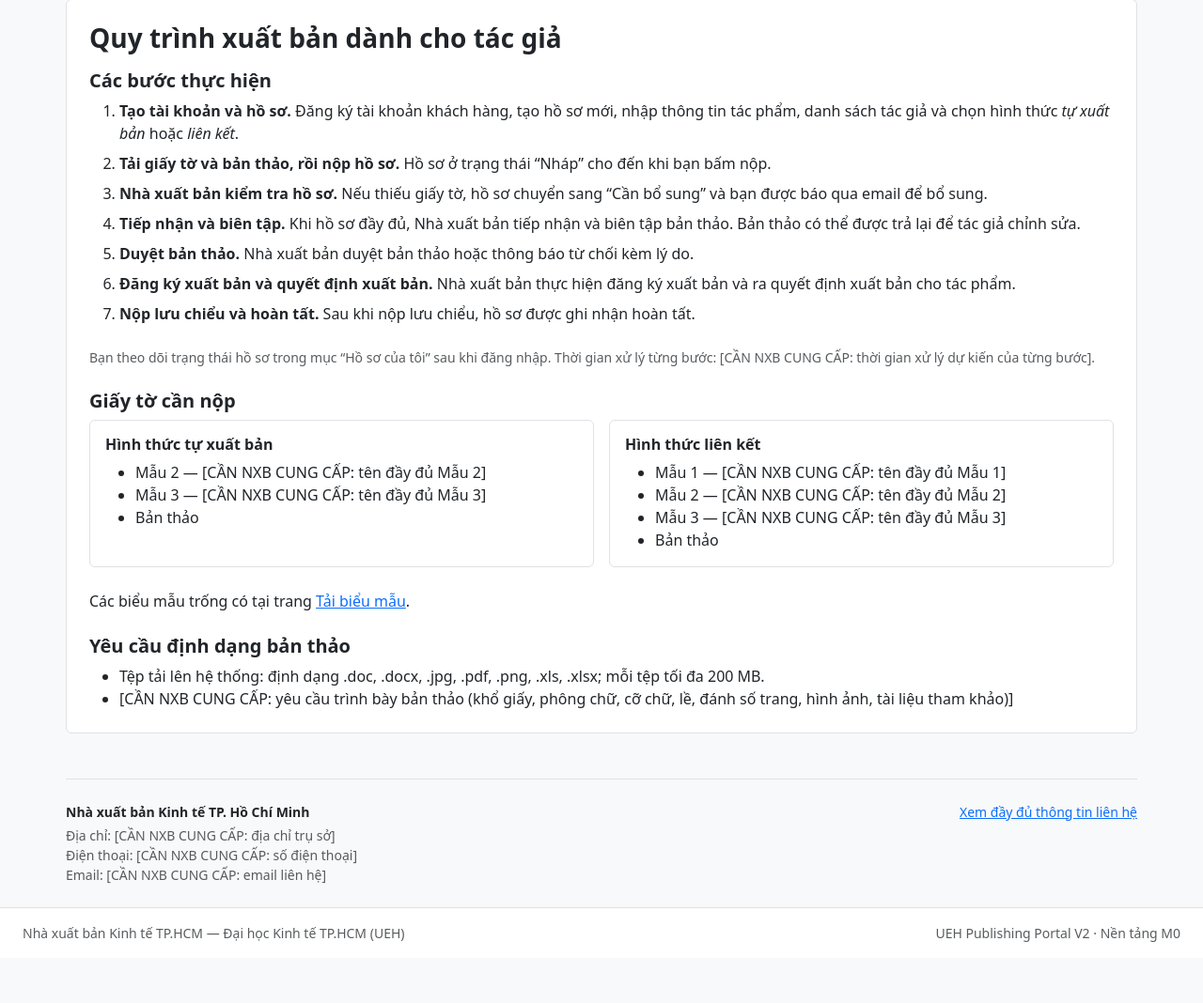
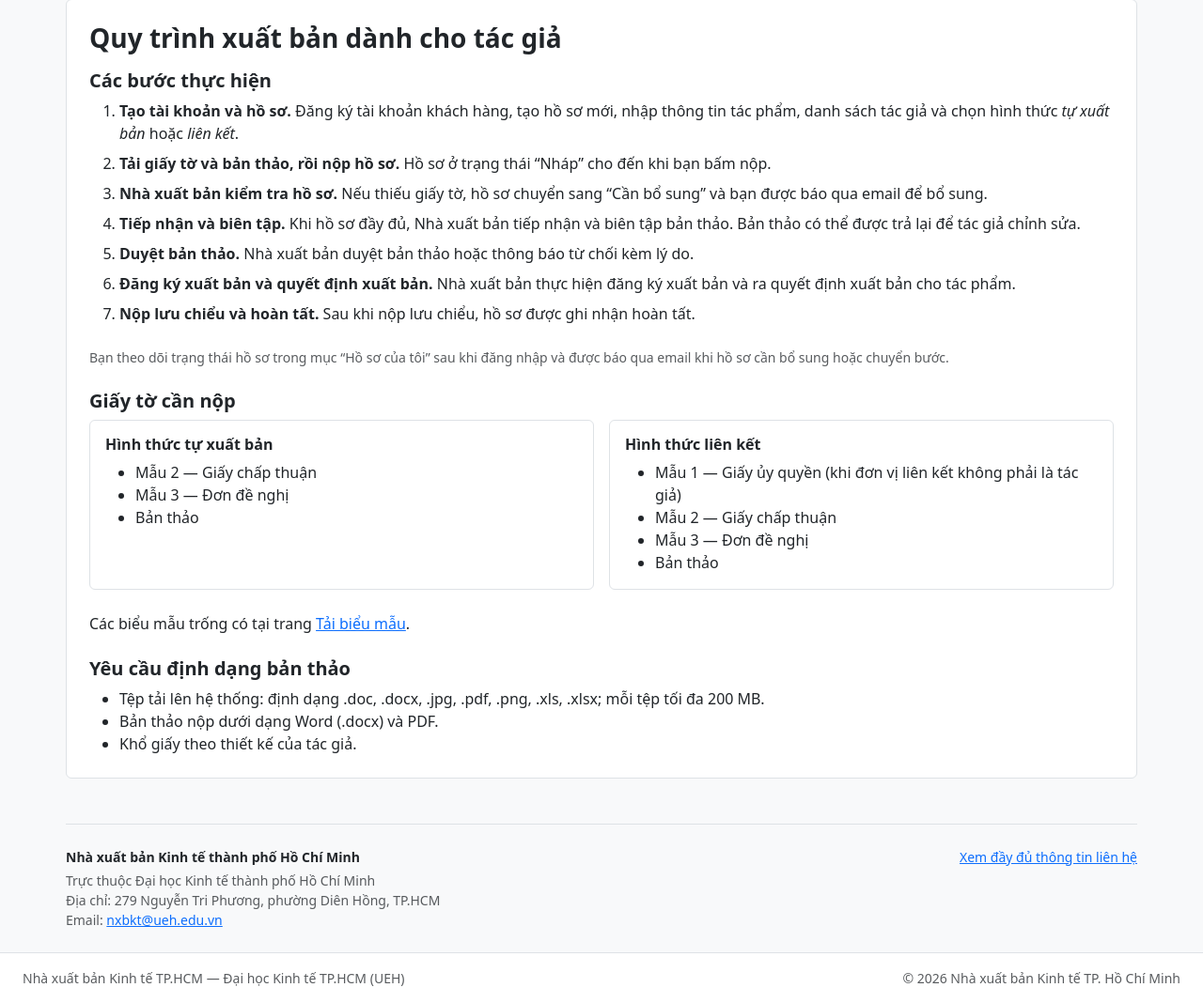
Before and after one commit to thanhsunguyen-cloud/UEH-NXB, a Django app: page /quy-trinh/ in a window 1280 px wide. Shown: the part 219-1287 px from the top of the page at 94% size. Before the commit the page ends 1222 px from the top, so only its background shows below. Run offline with Django 5.2, Linux system fonts and the light colour scheme.

Commit message:
Nội dung trang công khai theo phiếu NXB + CR-002
- Điền địa chỉ, email, giờ làm việc, website, giới thiệu, lịch sử, lĩnh vực, tên Mẫu 1-3, yêu cầu bản thảo; bỏ điện thoại, ban lãnh đạo, thời gian xử lý (NXB không công bố)
- CR-002: block meta trong base.html, chân trang mới, link Tin tức & sách mới cho EDITOR, DEFAULT_FROM_EMAIL=nxbkt@ueh.edu.vn
- CI đo độ phủ toàn bộ apps (>=85%)
- Ghi quyết định cho 16 câu hỏi M6 vào docs/QUESTIONS.md

Co-Authored-By: Claude Opus 5.5 <noreply@anthropic.com>
Claude-Session: https://claude.ai/code/session_01NPu71KNH1uiMbEVw8NcBN1

```diff
--- a/portal/settings/base.py
+++ b/portal/settings/base.py
@@ -14,7 +14,7 @@ env = environ.Env(
     BOOTSTRAP_ADMIN_EMAILS=(list, []),
     FILE_STORAGE_BACKEND=(str, "local"),
     MAX_FILE_MB=(int, 200),
-    DEFAULT_FROM_EMAIL=(str, "nxb@ueh.edu.vn"),
+    DEFAULT_FROM_EMAIL=(str, "nxbkt@ueh.edu.vn"),
 )
 
 env_file = BASE_DIR / ".env"
--- a/templates/base.html
+++ b/templates/base.html
@@ -6,6 +6,7 @@
   <title>{% block title %}NXB Kinh tế TP.HCM{% endblock %} — UEH Publishing Portal</title>
   <link href="https://cdn.jsdelivr.net/npm/bootstrap@5.3.3/dist/css/bootstrap.min.css" rel="stylesheet">
   <script src="https://unpkg.com/htmx.org@2.0.3"></script>
+  {% block meta %}{% endblock %}
 </head>
 <body class="bg-light d-flex flex-column min-vh-100">
   <header class="navbar navbar-expand-lg navbar-dark" style="background-color:#005F69;">
@@ -39,7 +40,7 @@
   <footer class="border-top bg-white py-3 mt-auto">
     <div class="container-fluid px-4 d-flex flex-wrap justify-content-between small text-muted">
       <span>Nhà xuất bản Kinh tế TP.HCM — Đại học Kinh tế TP.HCM (UEH)</span>
-      <span>UEH Publishing Portal V2 · Nền tảng M0</span>
+      <span>© 2026 Nhà xuất bản Kinh tế TP. Hồ Chí Minh</span>
     </div>
   </footer>
   <script src="https://cdn.jsdelivr.net/npm/bootstrap@5.3.3/dist/js/bootstrap.bundle.min.js"></script>
--- a/templates/partials/nav.html
+++ b/templates/partials/nav.html
@@ -8,6 +8,7 @@
     <li class="nav-item"><a class="nav-link" href="{% url 'backoffice:home' %}">Danh sách hồ sơ</a></li>
     <li class="nav-item"><a class="nav-link" href="{% url 'backoffice:queue' %}">Hồ sơ cần xử lý</a></li>
     <li class="nav-item"><a class="nav-link" href="{% url 'reports:search' %}">Tra cứu</a></li>
+    <li class="nav-item"><a class="nav-link" href="{% url 'public_site:news_manage' %}">Tin tức &amp; sách mới</a></li>
     <li class="nav-item dropdown">
       <a class="nav-link dropdown-toggle" href="#" role="button" data-bs-toggle="dropdown">Thống kê</a>
       <ul class="dropdown-menu">
--- a/templates/public_site/_layout.html
+++ b/templates/public_site/_layout.html
@@ -1,12 +1,11 @@
 {% extends "base.html" %}
 {% comment %}
   Khung chung cho trang công khai M6: header thương hiệu, menu công khai, footer liên hệ.
-  Lưu ý: base.html (M0) chưa có block trong <head> nên thẻ meta description được đặt
-  ở đầu block content (xem docs/QUESTIONS.md, mục M6).
+  Thẻ meta description nằm trong block meta của base.html (CR-002).
 {% endcomment %}
 {% block title %}{{ page_title }}{% endblock %}
+{% block meta %}<meta name="description" content="{{ meta_description }}">{% endblock %}
 {% block content %}
-<meta name="description" content="{{ meta_description }}">
 <style>
   .pub-brand { background:#f2f8f9; border-left:4px solid #005F69; }
   .pub-nav .nav-link { color:#005F69; }
@@ -40,10 +39,10 @@
   <section class="border-top mt-5 pt-4 small text-muted" aria-label="Thông tin liên hệ">
     <div class="row g-3">
       <div class="col-12 col-md-6">
-        <div class="fw-semibold text-dark mb-1">Nhà xuất bản Kinh tế TP. Hồ Chí Minh</div>
-        <div>Địa chỉ: [CẦN NXB CUNG CẤP: địa chỉ trụ sở]</div>
-        <div>Điện thoại: [CẦN NXB CUNG CẤP: số điện thoại]</div>
-        <div>Email: [CẦN NXB CUNG CẤP: email liên hệ]</div>
+        <div class="fw-semibold text-dark mb-1">Nhà xuất bản Kinh tế thành phố Hồ Chí Minh</div>
+        <div>Trực thuộc Đại học Kinh tế thành phố Hồ Chí Minh</div>
+        <div>Địa chỉ: 279 Nguyễn Tri Phương, phường Diên Hồng, TP.HCM</div>
+        <div>Email: <a href="mailto:nxbkt@ueh.edu.vn">nxbkt@ueh.edu.vn</a></div>
       </div>
       <div class="col-12 col-md-6 text-md-end">
         <a href="{% url 'public_site:contact' %}">Xem đầy đủ thông tin liên hệ</a>
--- a/templates/public_site/home.html
+++ b/templates/public_site/home.html
@@ -3,9 +3,13 @@
 <section class="bg-white border rounded p-4 mb-4">
   <h1 class="h3 fw-bold">Cổng thông tin xuất bản</h1>
   <p class="text-muted mb-3">
+    Nhà xuất bản Kinh tế Thành phố Hồ Chí Minh, trực thuộc Đại học Kinh tế Thành phố Hồ Chí Minh (UEH),
+    là đơn vị chuyên tổ chức biên soạn, biên tập, xuất bản và phát hành các ấn phẩm phục vụ công tác
+    đào tạo, nghiên cứu khoa học và phát triển tri thức.
+  </p>
+  <p class="text-muted mb-3">
     Tác giả và đơn vị liên kết có thể nộp hồ sơ xuất bản trực tuyến, theo dõi tiến độ
     và tải các biểu mẫu cần thiết.
-    [CẦN NXB CUNG CẤP: đoạn giới thiệu ngắn về Nhà xuất bản cho trang chủ]
   </p>
   <div class="d-flex flex-wrap gap-2">
     <a href="{{ submit_url }}" class="btn btn-primary" style="background-color:#005F69;border-color:#005F69;">Nộp hồ sơ xuất bản</a>
--- a/templates/public_site/process.html
+++ b/templates/public_site/process.html
@@ -13,8 +13,8 @@
     <li class="mb-2"><strong>Đăng ký xuất bản và quyết định xuất bản.</strong> Nhà xuất bản thực hiện đăng ký xuất bản và ra quyết định xuất bản cho tác phẩm.</li>
     <li class="mb-2"><strong>Nộp lưu chiểu và hoàn tất.</strong> Sau khi nộp lưu chiểu, hồ sơ được ghi nhận hoàn tất.</li>
   </ol>
-  <p class="small text-muted">Bạn theo dõi trạng thái hồ sơ trong mục “Hồ sơ của tôi” sau khi đăng nhập.
-    Thời gian xử lý từng bước: [CẦN NXB CUNG CẤP: thời gian xử lý dự kiến của từng bước].</p>
+  <p class="small text-muted">Bạn theo dõi trạng thái hồ sơ trong mục “Hồ sơ của tôi” sau khi đăng nhập
+    và được báo qua email khi hồ sơ cần bổ sung hoặc chuyển bước.</p>
 
   <h2 class="h5 fw-bold mt-4">Giấy tờ cần nộp</h2>
   <div class="row g-3 mb-4">
@@ -22,8 +22,8 @@
       <div class="border rounded p-3 h-100">
         <h3 class="h6 fw-bold">Hình thức tự xuất bản</h3>
         <ul class="mb-0">
-          <li>Mẫu 2 — [CẦN NXB CUNG CẤP: tên đầy đủ Mẫu 2]</li>
-          <li>Mẫu 3 — [CẦN NXB CUNG CẤP: tên đầy đủ Mẫu 3]</li>
+          <li>Mẫu 2 — Giấy chấp thuận</li>
+          <li>Mẫu 3 — Đơn đề nghị</li>
           <li>Bản thảo</li>
         </ul>
       </div>
@@ -32,9 +32,9 @@
       <div class="border rounded p-3 h-100">
         <h3 class="h6 fw-bold">Hình thức liên kết</h3>
         <ul class="mb-0">
-          <li>Mẫu 1 — [CẦN NXB CUNG CẤP: tên đầy đủ Mẫu 1]</li>
-          <li>Mẫu 2 — [CẦN NXB CUNG CẤP: tên đầy đủ Mẫu 2]</li>
-          <li>Mẫu 3 — [CẦN NXB CUNG CẤP: tên đầy đủ Mẫu 3]</li>
+          <li>Mẫu 1 — Giấy ủy quyền (khi đơn vị liên kết không phải là tác giả)</li>
+          <li>Mẫu 2 — Giấy chấp thuận</li>
+          <li>Mẫu 3 — Đơn đề nghị</li>
           <li>Bản thảo</li>
         </ul>
       </div>
@@ -45,7 +45,8 @@
   <h2 class="h5 fw-bold mt-4">Yêu cầu định dạng bản thảo</h2>
   <ul class="mb-0">
     <li>Tệp tải lên hệ thống: định dạng {{ allowed_extensions }}; mỗi tệp tối đa {{ max_file_mb }} MB.</li>
-    <li>[CẦN NXB CUNG CẤP: yêu cầu trình bày bản thảo (khổ giấy, phông chữ, cỡ chữ, lề, đánh số trang, hình ảnh, tài liệu tham khảo)]</li>
+    <li>Bản thảo nộp dưới dạng Word (.docx) và PDF.</li>
+    <li>Khổ giấy theo thiết kế của tác giả.</li>
   </ul>
 </article>
 {% endblock %}
```
Also changed, not shown: apps/public_site/tests/test_public_pages.py (+12 -3 lines), docs/M6_NOI_DUNG_CAN_BO_SUNG.md (+20 -24 lines), docs/QUESTIONS.md (+10 -0 lines), templates/public_site/about.html (+11 -6 lines), templates/public_site/contact.html (+5 -4 lines), .github/workflows/ci.yml, 1 other file.
